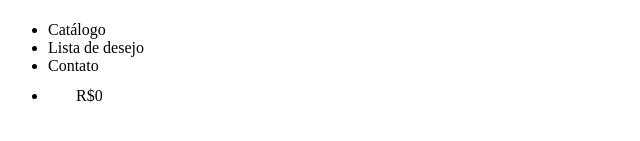
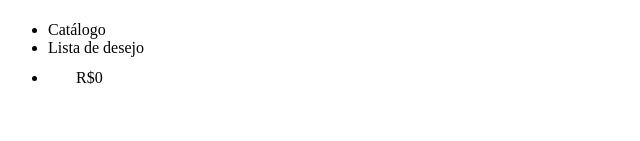
Before and after one commit to IamP5/frontend-cp2, a plain HTML site: page header/index.html in a window 1280 px wide. Shown: the part 207-348 px from the top of the page, without its empty margins (0-640 px from the left). Drawn offline with Linux system fonts and the light colour scheme; files whose address does not match are found by name.

Commit message:
fix: removed unused nav href

```diff
--- a/header/index.html
+++ b/header/index.html
@@ -13,7 +13,6 @@
       <li class="list__item" onclick="setDynamicPage('wishlist')">
         Lista de desejo
       </li>
-      <li class="list__item" onclick="setDynamicPage('contact')">Contato</li>
       <li class="list__item" onclick="setDynamicPage('cart')">
         <img
           width="24"
```
